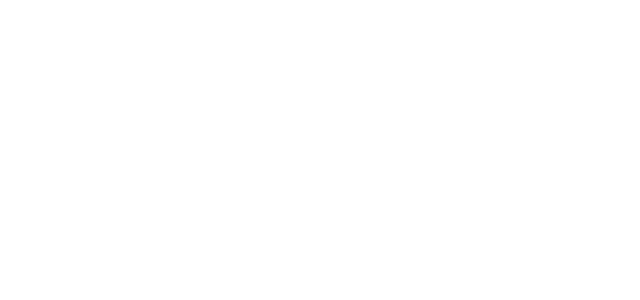
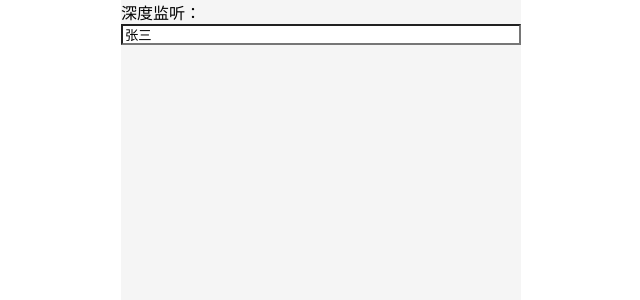
Before and after one commit to zhouaizhuang/Vue3_study, a Vue app: page /singleWatch in a window 1280 px wide. Before the commit this address had no page. Shown: the top 300 px of the page, without its empty margins (319-959 px from the left). Built offline with nearby package versions, Linux system fonts and the light colour scheme.

Commit message:
单一侦听

```diff
--- a/src/router/modules/monitor.ts
+++ b/src/router/modules/monitor.ts
@@ -5,4 +5,5 @@ export const monitor:Array<RouteRecordRaw> = [
   { path: '/testWatchMore', component: () => import('../../views/studyMoniter/testWatchMore/index.vue') },
   { path: '/deepWacth', component: () => import('../../views/studyMoniter/deepWacth/index.vue') },
   { path: '/watchReactive', component: () => import('../../views/studyMoniter/watchReactive/index.vue') },
+  { path: '/singleWatch', component: () => import('../../views/studyMoniter/singleWatch/index.vue') },
 ]
--- a/src/views/index.vue
+++ b/src/views/index.vue
@@ -29,6 +29,7 @@
         <div class="db w20 pb30 min190px"><router-link class="g42b983" to="/testWatchMore">watch监听多个</router-link></div>
         <div class="db w20 pb30 min190px"><router-link class="g42b983" to="/deepWacth">watch深度监听</router-link></div>
         <div class="db w20 pb30 min190px"><router-link class="g42b983" to="/watchReactive">reactive自动深度监听</router-link></div>
+        <div class="db w20 pb30 min190px"><router-link class="g42b983" to="/singleWatch">单一监听</router-link></div>
       </div>
     </div>
   </div>
--- /dev/null
+++ b/src/views/studyMoniter/singleWatch/index.vue
@@ -0,0 +1,19 @@
+<template>
+  <div class="bgf5 mh100vh">
+    <div class="mr10">深度监听：</div>
+    <input type="text" v-model="message1.name">
+  </div>
+</template>
+<script setup lang="ts">
+import {watch, reactive} from "vue"
+let message1 = reactive({
+  name: '张三',
+  age:'18'
+})
+watch(() => message1.name, (newVal, oldVal) => {
+  alert('旧值' + JSON.stringify(oldVal))
+  alert('新值' + JSON.stringify(newVal))
+})
+</script>
+<style scoped>
+</style>
```
